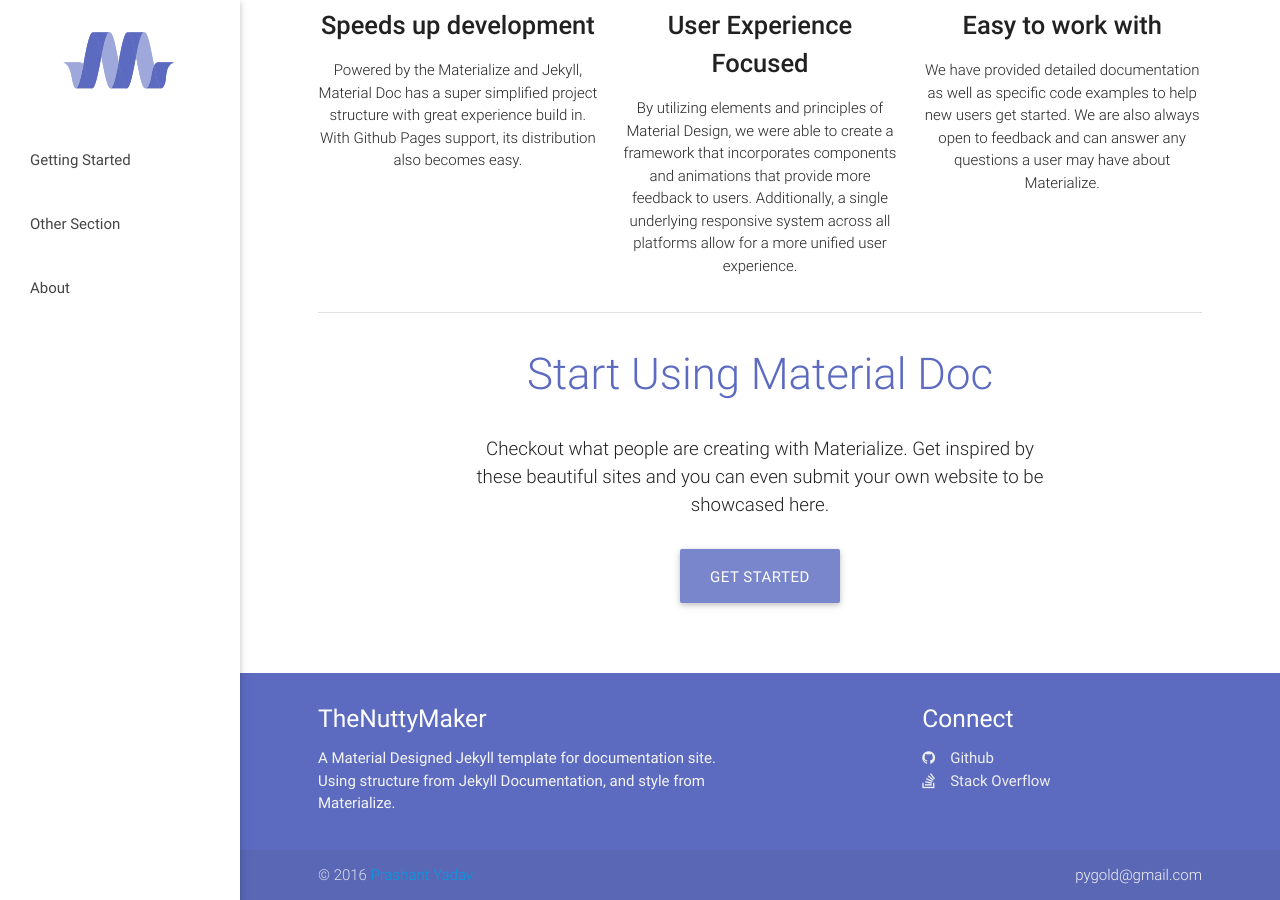
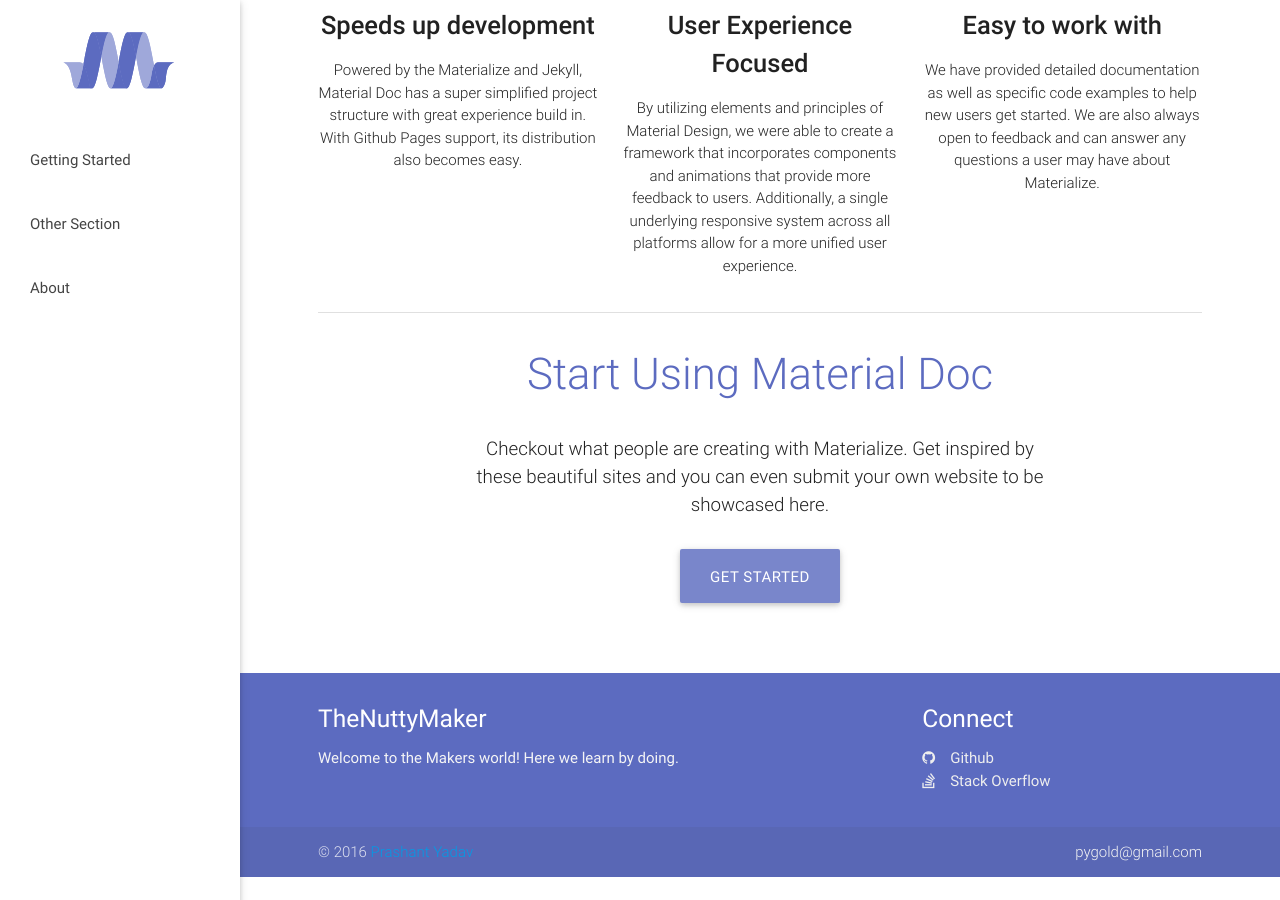
Before and after one commit to TheNuttyMaker/TheNuttyMaker.github.io, a Jekyll site: the page built from index.html, in a window 1280 px wide and 900 px high, scrolled down 1127 px. Built offline with Jekyll 4.4.1, drawn with Linux system fonts in a browser that asks for light colours.

Commit message:
added changed

```diff
--- a/_config.yml
+++ b/_config.yml
@@ -12,8 +12,7 @@
   link: http://TheNuttyMaker.github.io
   email: pygold@gmail.com
 description: > # this means to ignore newlines until "baseurl:"
-  A Material Designed Jekyll template for documentation site. Using structure
-  from Jekyll Documentation, and style from Materialize.
+  Welcome to the Makers world! Here we learn by doing.
 baseurl: "" # the subpath of your site, e.g. /blog
 
 collections:
@@ -43,4 +42,4 @@
   secondary: "#7986cb" # indigo lighten-2
   tertiary: "#9fa8da" # indigo lighten-3
   colored_text: "#c5cae9" # indigo lighten-4
-  highlight: "#f44336" # red
+  highlight: "#f44336" # red color
```
Also changed, not shown: about.md (+1 -1 lines).
